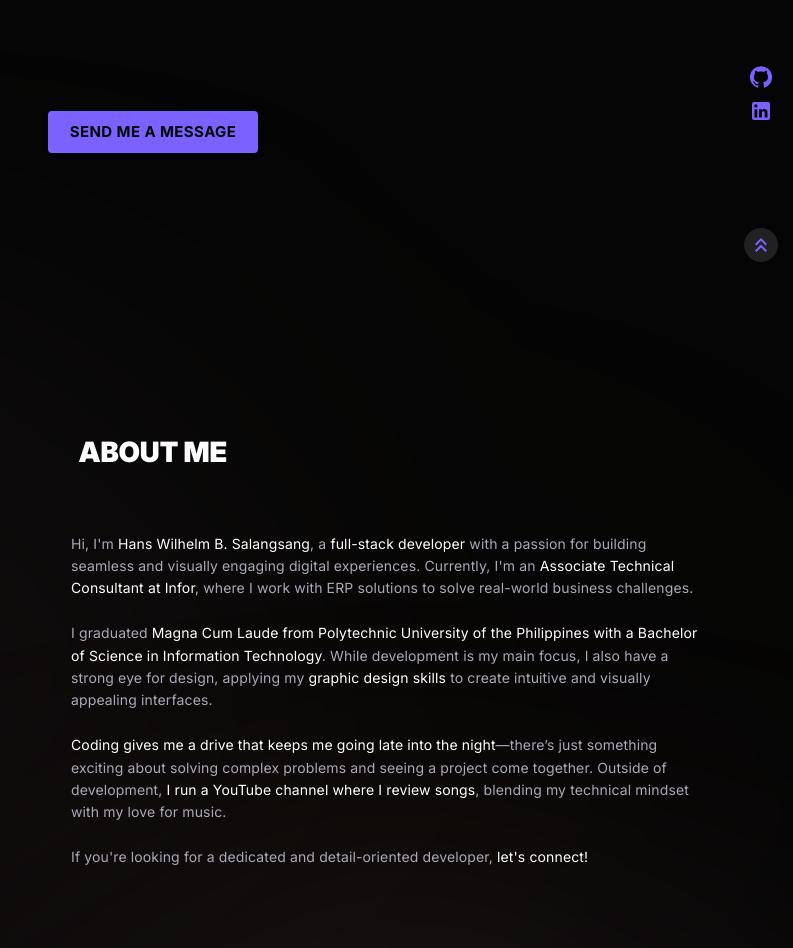
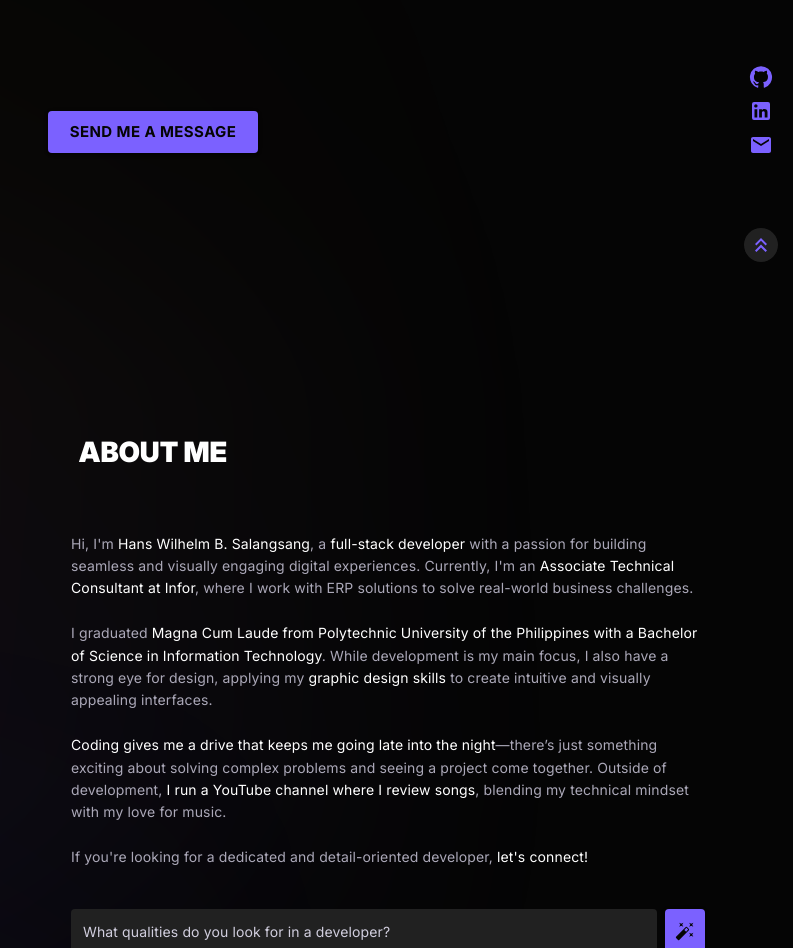
Before and after one commit to hans-salangsang/Web-Portfolio, a React (Create React App) app: page / in a window 1280 px wide. Shown: the part 500-1448 px from the top of the page, without its empty margins (487-1280 px from the left). Built offline with nearby package versions, Linux system fonts and the light colour scheme; no server answers.

Commit message:
Characteristics Input Toast Update

```diff
--- a/src/components/AboutMeSection.js
+++ b/src/components/AboutMeSection.js
@@ -166,11 +166,11 @@ function AboutMeSection({ Typography, onColorChange, Chip }, ref) {
               </Typography>
             </ScrollRevealAnimation>
 
-            {/* <ScrollRevealAnimation spring={true} reveal={true} zIndex={2}>
+            <ScrollRevealAnimation spring={true} reveal={true} zIndex={2}>
               <CharacteristicsInput
                 onInputSubmit={handleCharacteristicsSubmit}
               />
-            </ScrollRevealAnimation> */}
+            </ScrollRevealAnimation>
           </Grid>
         </Grid>
       </Grid>
--- a/src/components/AbstractGradientBackground.js
+++ b/src/components/AbstractGradientBackground.js
@@ -1,4 +1,5 @@
 import { useTheme } from "@mui/material/styles";
+import { useEffect, useState } from "react";
 import { useRef } from "react";
 import tinycolor from "tinycolor2";
 
@@ -55,11 +56,17 @@ const generateGradient = (theme) => {
 
 const AbstractGradientBackground = () => {
   const theme = useTheme();
-  const backgroundRef = useRef(null);
+  const [background, setBackground] = useState("");
+  const prevThemeRef = useRef(JSON.stringify(theme)); // Store theme as a string
 
-  if (!backgroundRef.current) {
-    backgroundRef.current = generateGradient(theme);
-  }
+  useEffect(() => {
+    const currentThemeString = JSON.stringify(theme);
+
+    if (prevThemeRef.current !== currentThemeString) {
+      setBackground(generateGradient(theme)); // Update state to trigger re-render
+      prevThemeRef.current = currentThemeString;
+    }
+  }, [theme]);
 
   return (
     <div
@@ -70,7 +77,7 @@ const AbstractGradientBackground = () => {
         width: "100%",
         height: "100%",
         zIndex: -1,
-        background: backgroundRef.current,
+        background,
         filter: "blur(220px)",
       }}
     />
--- a/src/components/CharacteristicsInput.js
+++ b/src/components/CharacteristicsInput.js
@@ -7,6 +7,12 @@ import { motion } from "framer-motion";
 import tinycolor from "tinycolor2";
 import { IconButton } from "@mui/material";
 import Wand2Icon from "@mui/icons-material/AutoFixHigh";
+import Tooltip from "./CustomTooltip";
+import CircularProgress from "@mui/material/CircularProgress";
+import { useTheme } from "@mui/material/styles";
+import { toast, ToastContainer, Bounce, Zoom } from "react-toastify";
+import "react-toastify/dist/ReactToastify.css";
+import useToastStyles from "./useToastStyles";
 
 const TextField = styled(BaseTextField)(({ theme }) => ({
   "& label.MuiFormLabel-root": {
@@ -88,11 +94,20 @@ const Button = styled(BaseButton)(({ theme }) => ({
 }));
 
 const CharacteristicsInput = ({ onInputSubmit }) => {
+  const theme = useTheme();
+
+  const [loading, setLoading] = useState(false);
+
   const [input, setInput] = useState("");
   const [error, setError] = useState(false);
 
+  const { success } = useToastStyles();
+
   const handleSubmit = async () => {
+    setLoading(true);
+
     if (input.trim()) {
+      let data = null;
       try {
         const response = await fetch("/api/generateColor", {
           method: "POST",
@@ -102,7 +117,10 @@ const CharacteristicsInput = ({ onInputSubmit }) => {
           body: JSON.stringify({ characteristics: input.trim() }),
         });
 
-        const data = await response.json();
+        data = await response.json();
+
+        // const data = await response.json();
+
         if (data) {
           console.log("Color:", data.color);
           console.log("Name:", data.name);
@@ -114,15 +132,40 @@ const CharacteristicsInput = ({ onInputSubmit }) => {
         }
       } catch (error) {
         console.error("Error fetching color:", error);
+      } finally {
+        setLoading(false);
+
+        toast.info(`${data?.description ? `${data.description}` : ""}`, {
+          position: "bottom-right",
+          autoClose: 5000,
+          hideProgressBar: false,
+          closeOnClick: true,
+          pauseOnHover: true,
+          draggable: true,
+          progress: undefined,
+          theme: "light",
+          transition: Zoom,
+          icon: false,
+          style: {
+            background: theme.palette.background.default,
+            color: theme.palette.text.textPrimary.light,
+          },
+          progressStyle: {
+            // background: theme.palette.text.textSecondary.main,
+            background: theme.palette.text.textPrimary.light,
+          },
+        });
       }
+
       setInput("");
     } else {
       setError(true); // Show error if input is empty
+      setLoading(false);
     }
   };
 
   return (
-    <Stack direction="row" spacing={1} sx={{ mt: 5, alignItems: "center" }}>
+    <Stack direction="row" spacing={1} sx={{ mt: 5, alignItems: "stretch" }}>
       <TextField
         id="characteristics"
         name="characteristics"
@@ -131,29 +174,60 @@ const CharacteristicsInput = ({ onInputSubmit }) => {
           flex: 1,
           "& .MuiInputLabel-root": {
             whiteSpace: "normal",
-            fontSize: "0.875rem",
+            overflow: "visible",
+            textOverflow: "unset",
+            display: "block",
+            maxWidth: "100%",
+          },
+          "& .MuiInputBase-root": {
+            minHeight: { xs: "60px", sm: "auto" },
+          },
+          "& .MuiFormHelperText-root": {
+            position: "absolute",
+            bottom: "-24px",
           },
         }}
         fullWidth
         multiline
-        rows={1}
+        minRows={1}
         defaultValue="Default Value"
         variant="filled"
         size="small"
         value={input}
-        onChange={(e) => setInput(e.target.value)}
+        onChange={(e) => {
+          setInput(e.target.value);
+          setError(false);
+        }}
         helperText={error ? "Please enter some characteristics." : ""}
         error={error}
       />
+      <Tooltip
+        title="My portfolio will adapt its colors based on your input!"
+        placement="bottom"
+      >
         <motion.div
           whileHover={{ scale: 1.1, y: -4, transition: { duration: 0.3 } }}
           whileTap={{ scale: 0.9, y: -2, transition: { duration: 0.1 } }}
           transition={{ type: "spring", stiffness: 300, damping: 70 }}
+          style={{ display: "flex", alignSelf: "stretch" }} // Ensures the button stretches
         >
-        <Button variant="contained" size="small" sx={{}} onClick={handleSubmit}>
-          <Wand2Icon sx={{}} fontSize="small" />
+          <Button
+            variant="contained"
+            size="small"
+            sx={{ alignSelf: "stretch", minWidth: "40px" }} // Adjust minWidth if needed
+            onClick={handleSubmit}
+          >
+            {loading ? (
+              <CircularProgress
+                size={20}
+                sx={{ color: theme.palette.button.fillHoveredAccent }}
+              />
+            ) : (
+              <Wand2Icon fontSize="small" />
+            )}
           </Button>
         </motion.div>
+      </Tooltip>
     </Stack>
   );
 };
--- a/src/components/ContactForm.js
+++ b/src/components/ContactForm.js
@@ -8,10 +8,11 @@ import { useTheme } from "@mui/material/styles";
 import BaseButton from "@mui/material/Button";
 import BasePaper from "@mui/material/Paper";
 import { motion } from "framer-motion";
-import { toast, ToastContainer, Bounce } from "react-toastify";
+import { toast, ToastContainer, Bounce, Zoom } from "react-toastify";
 import "react-toastify/dist/ReactToastify.css";
 import useToastStyles from "./useToastStyles";
 import tinycolor from "tinycolor2";
+import CircularProgress from "@mui/material/CircularProgress";
 
 const TextField = styled(BaseTextField)(({ theme }) => ({
   "& label.MuiFormLabel-root": {
@@ -90,9 +91,18 @@ const Button = styled(BaseButton)(({ theme }) => ({
     color: theme.palette.button.fillHoveredAccent,
     // borderColor: theme.palette.button.borderHovered,
   },
+  "&.Mui-disabled": {
+    backgroundColor: theme.palette.button.textHoveredAccent, // Use a theme-based disabled color
+    color: theme.palette.button.fillHoveredAccent, // Adjust text color for better readability
+    cursor: "not-allowed",
+  },
 }));
 
 const ContactForm = ({ Typography }) => {
+  const theme = useTheme();
+
+  const [loading, setLoading] = useState(false);
+
   const { success, error } = useToastStyles();
 
   const [formData, setFormData] = useState({
@@ -102,22 +112,47 @@ const ContactForm = ({ Typography }) => {
     message: "",
   });
 
+  const [formErrors, setFormErrors] = useState({
+    name: false,
+    email: false,
+    message: false,
+  });
+
   const handleChange = (e) => {
     const { name, value } = e.target;
-    setFormData({
-      ...formData,
+
+    setFormData((prev) => ({
+      ...prev,
       [name]: value,
-    });
+    }));
+
+    setFormErrors((prev) => ({
+      ...prev,
+      [name]: false,
+    }));
   };
 
   const handleSubmit = (e) => {
     e.preventDefault();
+    setLoading(true);
 
     const serviceID = "service_cqrx68b";
     const templateIDself = "template_kn13p6u";
     const templateIDclient = "template_6glavlq";
     const userID = "DuOIGvb1rpUgpnm4s";
 
+    const errors = {
+      name: !formData.name.trim(),
+      email: !formData.email.trim(),
+      message: !formData.message.trim(),
+    };
+
+    setFormErrors(errors);
+
+    if (Object.values(errors).some((error) => error)) {
+      setLoading(false);
+      return;
+    } else {
       emailjs
         .send(serviceID, templateIDself, formData, userID)
         .then((response) => {
@@ -150,7 +185,7 @@ const ContactForm = ({ Typography }) => {
               draggable: true,
               progress: undefined,
               theme: "light",
-            transition: Bounce,
+              transition: Zoom,
               style: success,
             }
           );
@@ -168,18 +203,22 @@ const ContactForm = ({ Typography }) => {
               draggable: true,
               progress: undefined,
               theme: "light",
-            transition: Bounce,
+              transition: Zoom,
               style: error,
             }
           );
-      });
-
+        })
+        .finally(() => {
           setFormData({
             name: "",
             email: "",
             phone: "",
             message: "",
           });
+
+          setLoading(false);
+        });
+    }
   };
 
   return (
@@ -208,8 +247,8 @@ const ContactForm = ({ Typography }) => {
         size="small"
         value={formData.name}
         onChange={handleChange}
-        // helperText="Please enter a valid email address"
-        error={false}
+        error={formErrors.name}
+        helperText={formErrors.name ? "Please enter your name." : ""}
       />
       <TextField
         required
@@ -221,8 +260,8 @@ const ContactForm = ({ Typography }) => {
         size="small"
         value={formData.email}
         onChange={handleChange}
-        // helperText="Please enter a valid email address"
-        error={false}
+        error={formErrors.email}
+        helperText={formErrors.email ? "Please enter your email address." : ""}
       />
       <TextField
         id="phone"
@@ -247,8 +286,8 @@ const ContactForm = ({ Typography }) => {
         size="small"
         value={formData.message}
         onChange={handleChange}
-        // helperText="Please enter a valid email address"
-        error={false}
+        error={formErrors.message}
+        helperText={formErrors.message ? "Please enter your message." : ""}
       />
       <motion.div
         whileHover={{ scale: 1.1, y: -4, transition: { duration: 0.3 } }}
@@ -260,8 +299,16 @@ const ContactForm = ({ Typography }) => {
           size="small"
           sx={{ width: "100%" }}
           type="submit"
+          disabled={loading} // Disable button while loading
         >
-          Send Message
+          {loading ? (
+            <CircularProgress
+              size={20}
+              sx={{ color: theme.palette.button.fillHoveredAccent }}
+            />
+          ) : (
+            "Send Message"
+          )}
         </Button>
       </motion.div>
     </Stack>
--- a/src/components/FloatingSocials.js
+++ b/src/components/FloatingSocials.js
@@ -11,6 +11,7 @@ import { useState } from "react";
 import FacebookIcon from "@mui/icons-material/Facebook";
 import GitHubIcon from "@mui/icons-material/GitHub";
 import LinkedInIcon from "@mui/icons-material/LinkedIn";
+import EmailIcon from "@mui/icons-material/Email";
 import Tooltip from "./CustomTooltip";
 
 const Stack = styled(BaseStack)`
@@ -115,6 +116,32 @@ function FloatingSocials({ Typography, Chip }) {
           </IconButton>
         </motion.div>
       </Tooltip>
+
+      <Tooltip title="Email" placement="bottom">
+        <motion.div
+          whileHover={{ scale: 1.2, y: -4, transition: { duration: 0.3 } }}
+          whileTap={{ scale: 0.9, y: -2, transition: { duration: 0.1 } }}
+          onMouseEnter={() => setHoveredButton("Email")}
+          onMouseLeave={() => setHoveredButton("")}
+          animate={{
+            scale:
+              hoveredButton === "" ? 1 : hoveredButton !== "Email" ? 0.9 : 1,
+          }}
+          transition={{ type: "spring", stiffness: 300, damping: 70 }}
+        >
+          <IconButton
+            aria-label="Email"
+            size="small"
+            component="a"
+            href="mailto:hans.salangsang@gmail.com"
+            // href="https://mail.google.com/mail/?view=cm&fs=1&to=hans.salangsang@gmail.com"
+            target="_blank"
+            rel="noopener noreferrer"
+          >
+            <EmailIcon />
+          </IconButton>
+        </motion.div>
+      </Tooltip>
     </Stack>
   );
 }
--- a/src/components/SkillsSection.js
+++ b/src/components/SkillsSection.js
@@ -72,7 +72,7 @@ function SkillsSection({ Typography, Chip }, ref) {
       <AbstractGradientBackground />
       <Grid ref={ref} container sx={{ pt: 15 }}>
         <Grid container item xs={12} spacing={3}>
-          <Grid item xs={12} sx={{ mb: 5 }}>
+          <Grid item xs={12} sx={{ mb: 3 }}>
             <ScrollRevealAnimation spring={true} reveal={true} zIndex={2}>
               <Typography
                 variant="h3"
```
Lines whose indentation alone changed are shown as unchanged.
